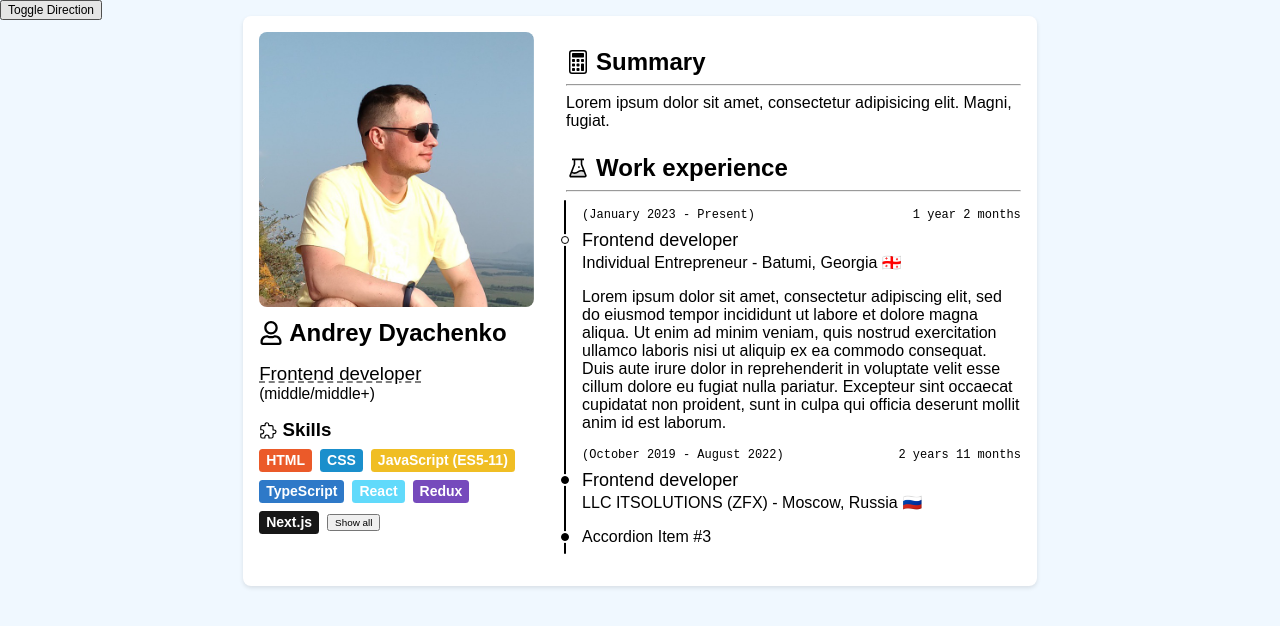
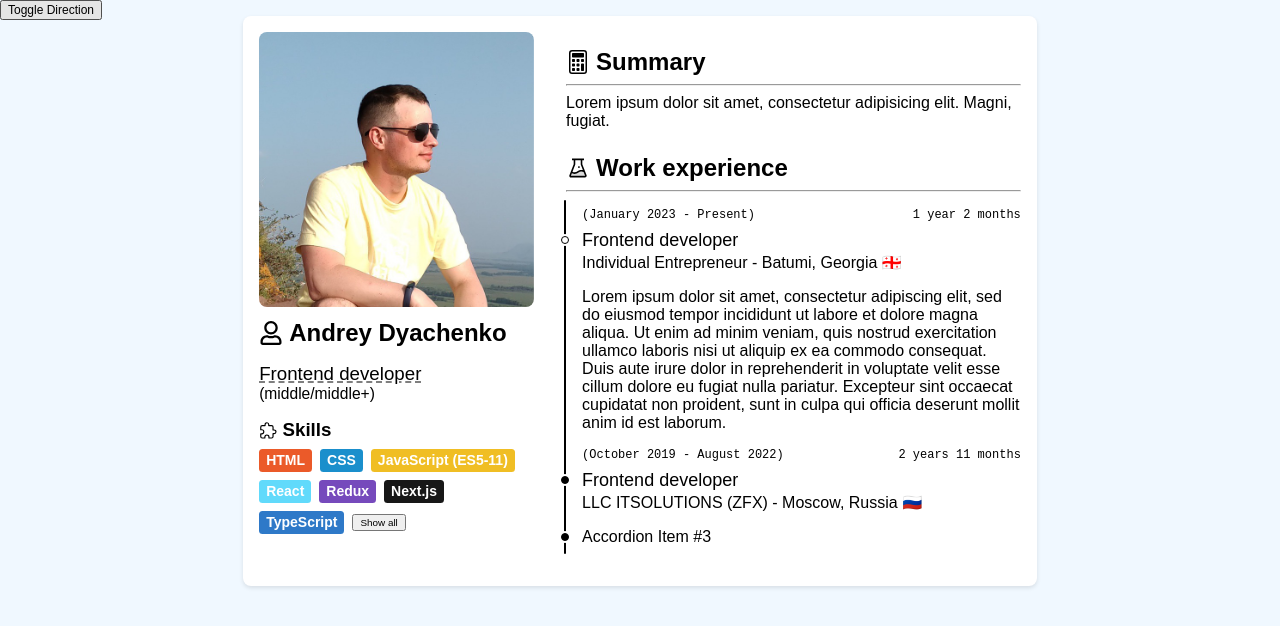
Before and after one commit to Andrew-Dyachenko/cv, a Next.js app: page / in a window 1280 px wide. Shown: the top 626 px of the page. Built offline with nearby package versions, Linux system fonts and the light colour scheme; a web font is replaced by a local one.

Commit message:
fix(tags): change priority
TypeScript moved to the end of the spliced tags as the newest learned one

```diff
--- a/src/components/Aside/Aside.tsx
+++ b/src/components/Aside/Aside.tsx
@@ -43,10 +43,10 @@ export default function Aside() {
 						"HTML",
 						"CSS",
 						"JavaScript (ES5-11)",
-						"TypeScript",
 						"React",
 						"Redux",
 						"Next.js",
+						"TypeScript",
 						"Emails",
 						"jQuery",
 						"SASS",
```
